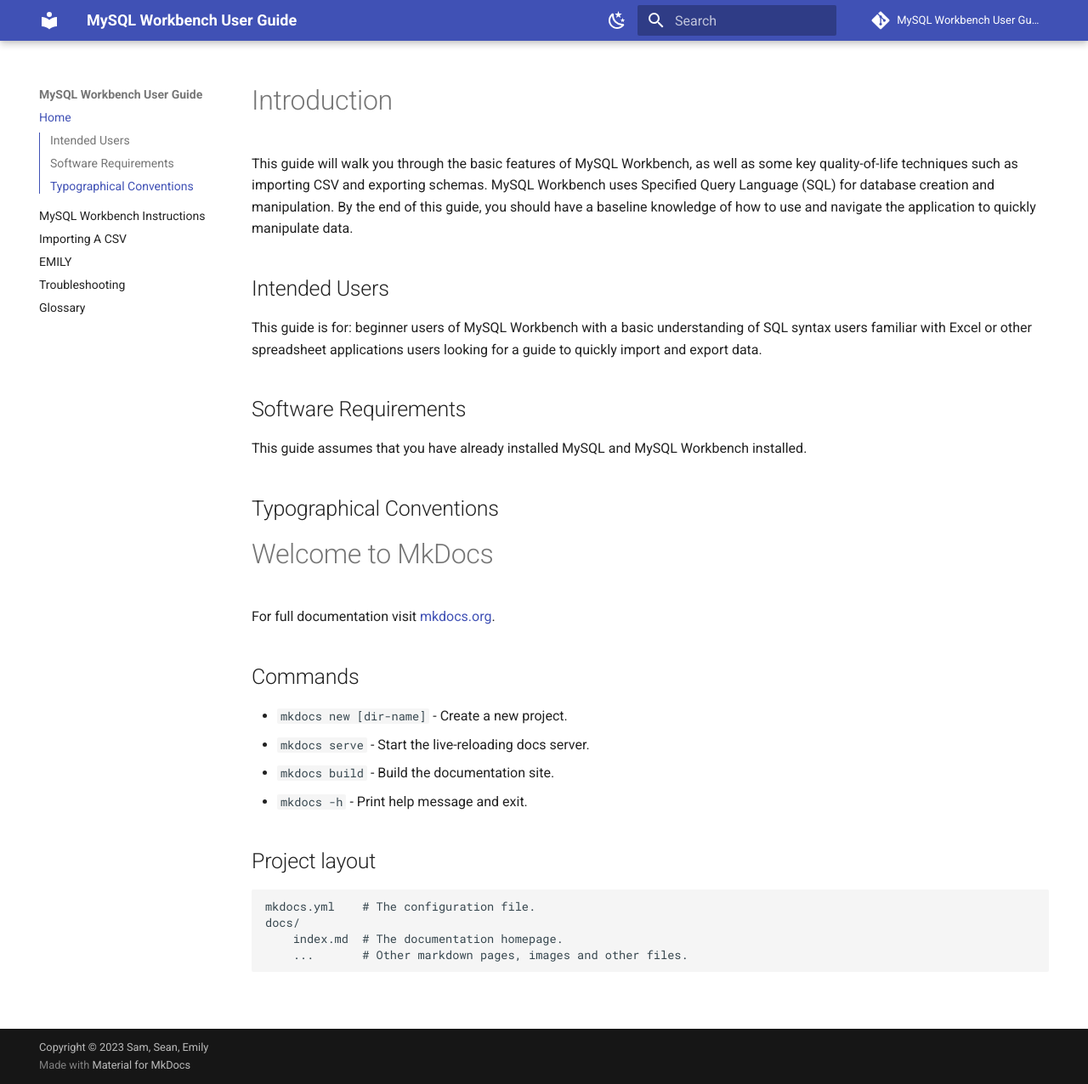
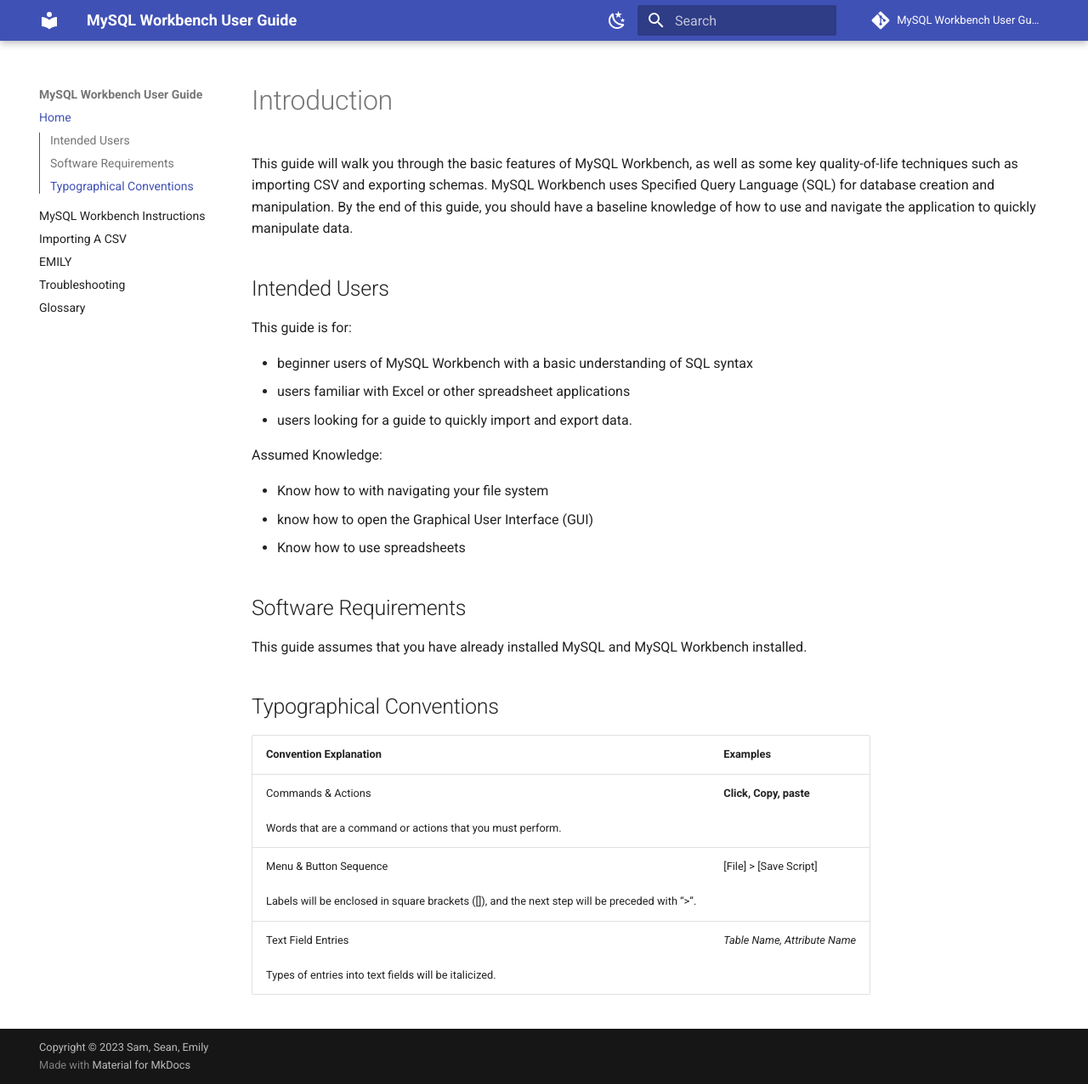
Before and after one commit to SSollestre/CommUserGuide, an MkDocs documentation site: the page built from docs/index.md, in a window 1280 px wide and 1276 px high. Shown: the whole window at 85% size. Built offline with MkDocs 1.6.1 and Material for MkDocs 9.7.7, drawn with Linux system fonts in a browser that asks for light colours; comment, search, counter and statistics services are not loaded.

Commit message:
Add to introduction

```diff
--- a/docs/index.md
+++ b/docs/index.md
@@ -5,9 +5,16 @@
 ## Intended Users
 
 This guide is for:
-beginner users of MySQL Workbench with a basic understanding of SQL syntax
-users familiar with Excel or other spreadsheet applications
-users looking for a guide to quickly import and export data.
+
+- beginner users of MySQL Workbench with a basic understanding of SQL syntax
+- users familiar with Excel or other spreadsheet applications
+- users looking for a guide to quickly import and export data.
+
+Assumed Knowledge:
+
+- Know how to with navigating your file system
+- know how to open the Graphical User Interface (GUI)
+- Know how to use spreadsheets
 
 ## Software Requirements
 
@@ -15,20 +22,8 @@
 
 ## Typographical Conventions
 
-# Welcome to MkDocs
-
-For full documentation visit [mkdocs.org](https://www.mkdocs.org).
-
-## Commands
-
-* `mkdocs new [dir-name]` - Create a new project.
-* `mkdocs serve` - Start the live-reloading docs server.
-* `mkdocs build` - Build the documentation site.
-* `mkdocs -h` - Print help message and exit.
-
-## Project layout
-
-    mkdocs.yml    # The configuration file.
-    docs/
-        index.md  # The documentation homepage.
-        ...       # Other markdown pages, images and other files.
+|Convention Explanation|Examples|
+|-|-|
+|Commands & Actions <br><br> Words that are a command or actions that you must perform. |**Click, Copy, paste**|
+|Menu & Button Sequence<br><br>Labels will be enclosed in square brackets ([]), and the next step will be preceded with “>”.|[File] > [Save Script]|
+|Text Field Entries<br><br>Types of entries into text fields will be italicized.|*Table Name, Attribute Name*|
```
